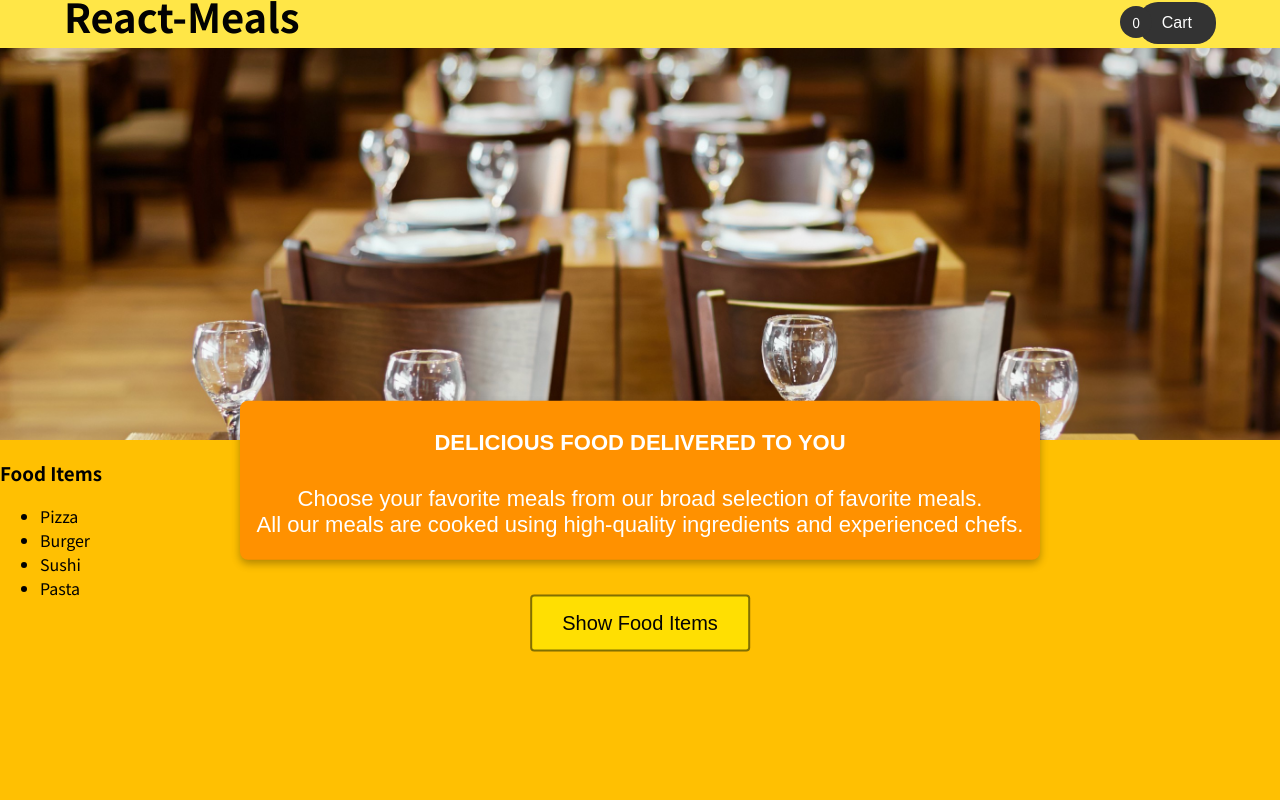
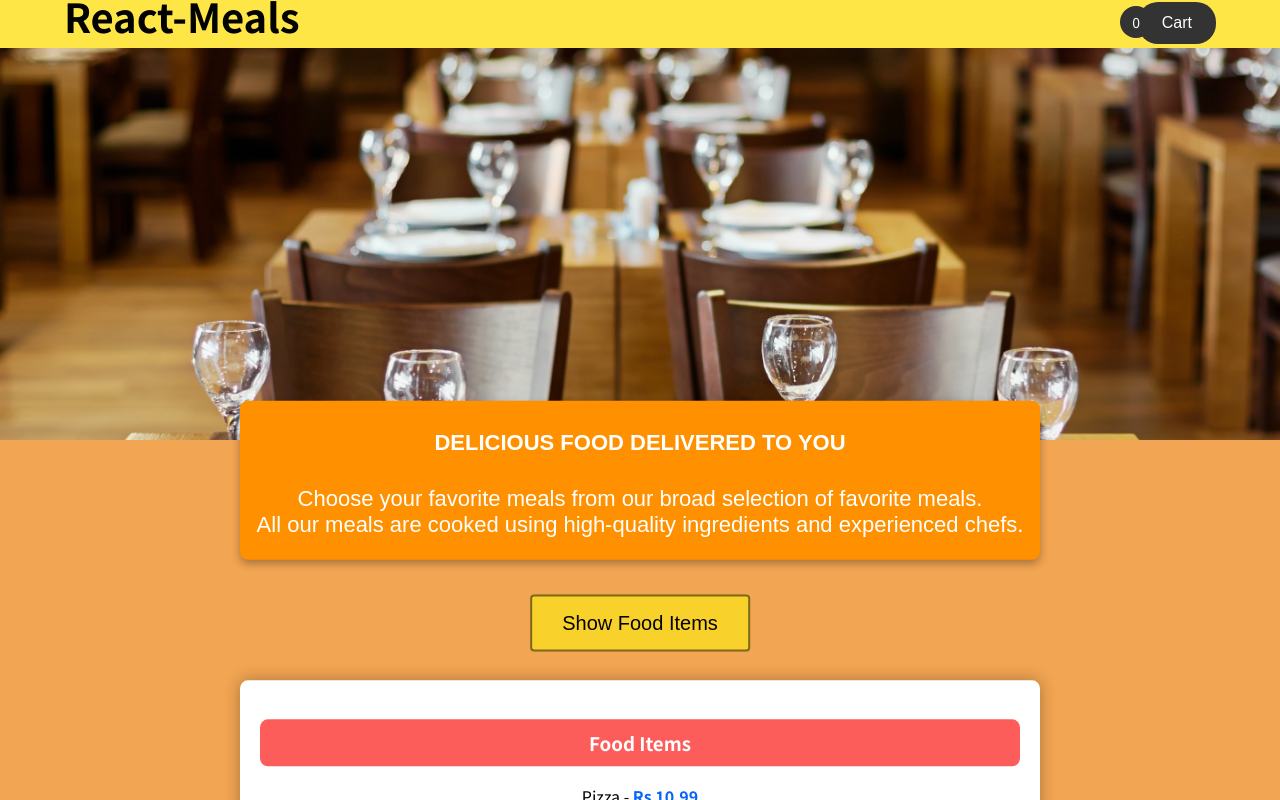
Before and after one commit to HawkWolf1/reactmeals, a React (Create React App) app: page / in a window 1280 px wide. Both pictures are taken after a click on the button "Show Food Items". Shown: the top 800 px of the page. Built offline with nearby package versions, Linux system fonts and the light colour scheme.

Commit message:
Food Card done

```diff
--- a/src/App.js
+++ b/src/App.js
@@ -1,29 +1,24 @@
 import React, { useState } from 'react';
-
-import Card from './Header/Card.js'
+import Card from './Header/Card.js';
 import Overlaycard from './Header/Overlaycard.js';
-
 import Button from './Food/Button.js';
-import FoodList from './Food/FoodList';
-
+import FoodCard from './Food/Foodcard';
 
 function App() {
-  const [showFoodList, setShowFoodList] = useState(false);
+  const [showFoodCard, setShowFoodCard] = useState(false);
 
   const handleButtonClick = () => {
-    setShowFoodList(!showFoodList);
+    setShowFoodCard(!showFoodCard);
   };
 
   return (
     <div>
-      <Card/>
+      <Card />
       <Overlaycard />
 
       <Button onClick={handleButtonClick} />
-      {showFoodList && <FoodList />}
-
+      {showFoodCard && <FoodCard />}
     </div>
-
   );
 }
 
--- a/src/Food/Button.js
+++ b/src/Food/Button.js
@@ -1,12 +1,22 @@
-import React from 'react';
+import React, { useState } from 'react';
+import './Button.css';
+import FoodCard from './Foodcard';
 
-import './Button.css'
+function Button() {
+  const [showFoodCard, setShowFoodCard] = useState(false);
+  const foodItems = ['Pizza', 'Burger', 'Sushi', 'Pasta'];
 
-function Button({ onClick }) {
+  const handleClick = () => {
+    setShowFoodCard(!showFoodCard);
+  };
+
   return (
-    <button className="button" onClick={onClick}>
-      Show Food Items
-    </button>
+    <div>
+      <button className="button" onClick={handleClick}>
+        Show Food Items
+      </button>
+      {showFoodCard && <FoodCard foodItems={foodItems} />}
+    </div>
   );
 }
 
--- a/src/Food/FoodList.js
+++ /dev/null
@@ -1,18 +0,0 @@
-import React from 'react';
-
-function FoodList() {
-  const foodItems = ['Pizza', 'Burger', 'Sushi', 'Pasta'];
-
-  return (
-    <div className="food-list">
-      <h3>Food Items</h3>
-      <ul>
-        {foodItems.map((item, index) => (
-          <li key={index}>{item}</li>
-        ))}
-      </ul>
-    </div>
-  );
-}
-
-export default FoodList;
--- /dev/null
+++ b/src/Food/Foodcard.css
@@ -0,0 +1,46 @@
+.food-card {
+    background-color: #ffffff;
+    padding: 20px;
+    border-radius: 8px;
+    box-shadow: 0 0 16px rgba(0, 0, 0, 0.3);
+    max-width: 800px;
+    align-items: center;
+    margin: 0 auto;
+    transform: translateY(80%);
+  }
+
+  .food-card-title {
+    text-align: center;
+    background-color: #fc3d3ad4; /* Set the desired background color for the heading */
+    color: white; /* Set the desired text color for the heading */
+    padding: 10px; /* Add padding to adjust the spacing */
+    border-radius: 8px; /* Set the desired border radius value for rounded edges */
+  }
+
+  .food-card-items {
+    list-style-type: none;
+    padding: 0;
+    margin: 0;
+    text-align: center;
+  }
+
+  .food-card-items li {
+    margin-bottom: 20px;
+    position: relative;
+  }
+
+  .food-card-items li span {
+    color: #0664fc; /* Set the desired color for the prices */
+    font-weight: bold;
+  }
+
+  .food-card-items li::after {
+    content: "";
+    display: block;
+    width: 100%;
+    height: 1px;
+    background-color: #ccc;
+    position: absolute;
+    bottom: -5px;
+    left: 0;
+  }
--- /dev/null
+++ b/src/Food/Foodcard.js
@@ -0,0 +1,26 @@
+import React from 'react';
+import './Foodcard.css';
+
+function FoodCard() {
+  const foodItems = [
+    { name: 'Pizza', price: 'Rs 10.99' },
+    { name: 'Burger', price: 'Rs 8.99' },
+    { name: 'Sushi', price: 'Rs 12.99' },
+    { name: 'Pasta', price: 'Rs 9.99' },
+  ];
+
+  return (
+    <div className="food-card">
+      <h3 className="food-card-title">Food Items</h3>
+      <ul className="food-card-items">
+        {foodItems.map((item, index) => (
+          <li key={index}>
+          {item.name} - <span className="price">{item.price}</span>
+        </li>
+        ))}
+      </ul>
+    </div>
+  );
+}
+
+export default FoodCard;
--- a/src/index.css
+++ b/src/index.css
@@ -10,5 +10,5 @@ html {
 
 body {
   margin: 0;
-  background-color: #ffc002;
+  background-color: #f09431d5;
 }
```
